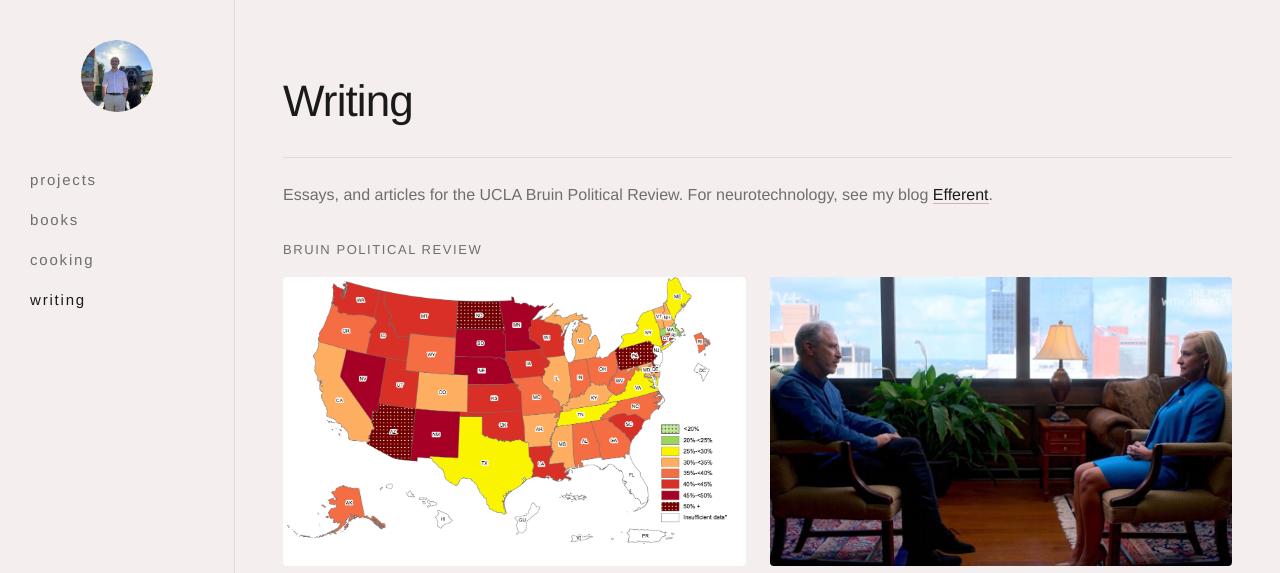
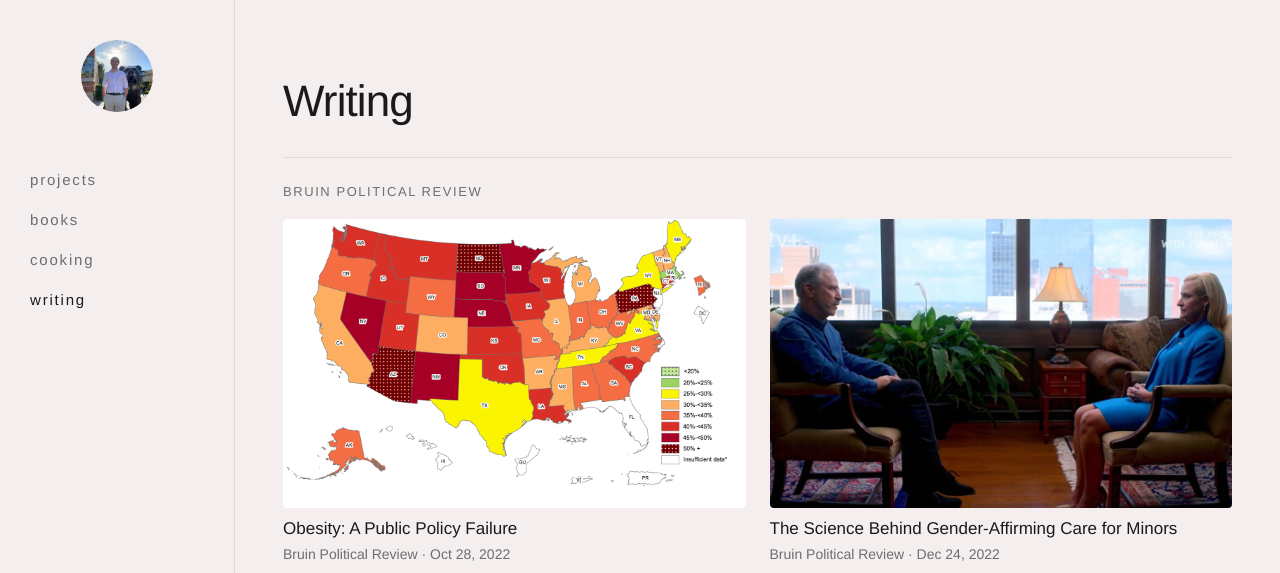
Before and after one commit to mxrtin-beep/mxrtin-beep.github.io, a plain HTML site: page writing.html in a window 1280 px wide. Shown: the top 573 px of the page. Drawn offline with Linux system fonts and the light colour scheme.

Commit message:
Remove subtitles from books and writing
Co-Authored-By: Claude Sonnet 5.5 <noreply@anthropic.com>
Claude-Session: https://claude.ai/code/session_01R72jwkt9bV3NP1J7uKL6tD

```diff
--- a/writing.html
+++ b/writing.html
@@ -13,7 +13,6 @@
 	</aside>
 	<main class="main">
 		<h1 class="title">Writing</h1>
-		<p class="lede">Essays, and articles for the UCLA Bruin Political Review. For neurotechnology, see my blog <a href="https://efferent.substack.com" target="_blank">Efferent</a>.</p>
 		<span class="label" style="margin-top:0">Bruin Political Review</span>
 		<div class="grid">
 		<a class="tile " href="https://bruinpoliticalreview.org/articles?post-slug=obesity-a-public-policy-failure" target="_blank"><div class="thumb"><img src="images/bpr1.png" alt=""></div><div class="name">Obesity: A Public Policy Failure</div><div class="meta">Bruin Political Review · Oct 28, 2022</div></a>
```
Also changed, not shown: books.html (+0 -1 lines).
